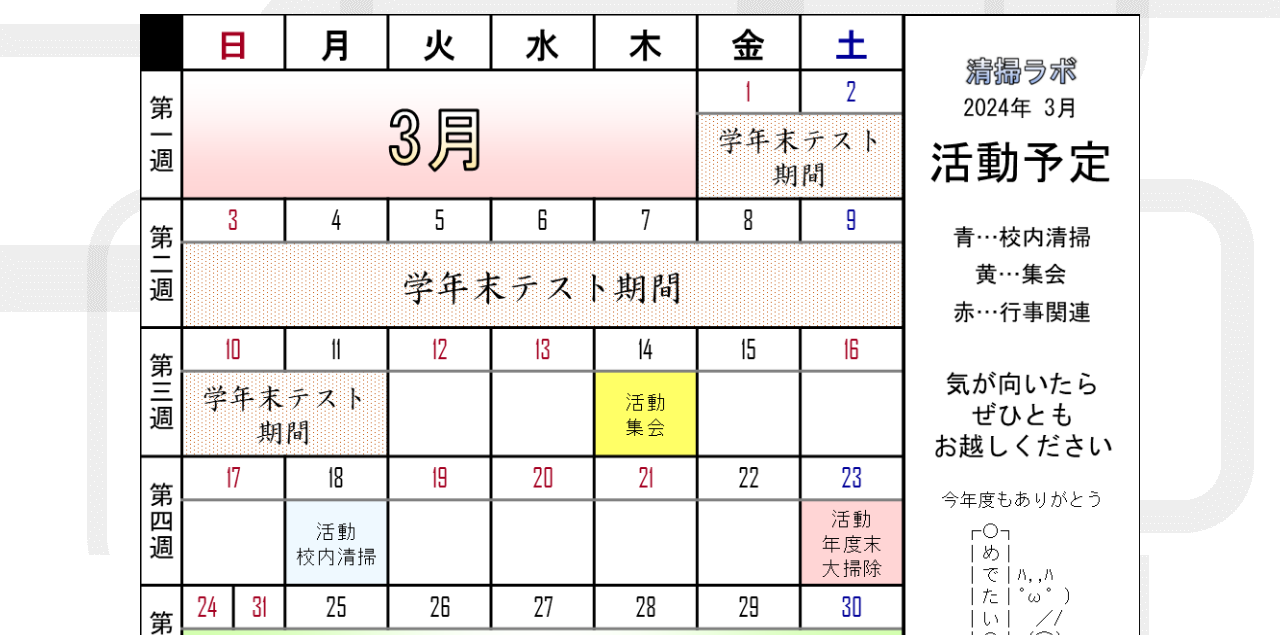
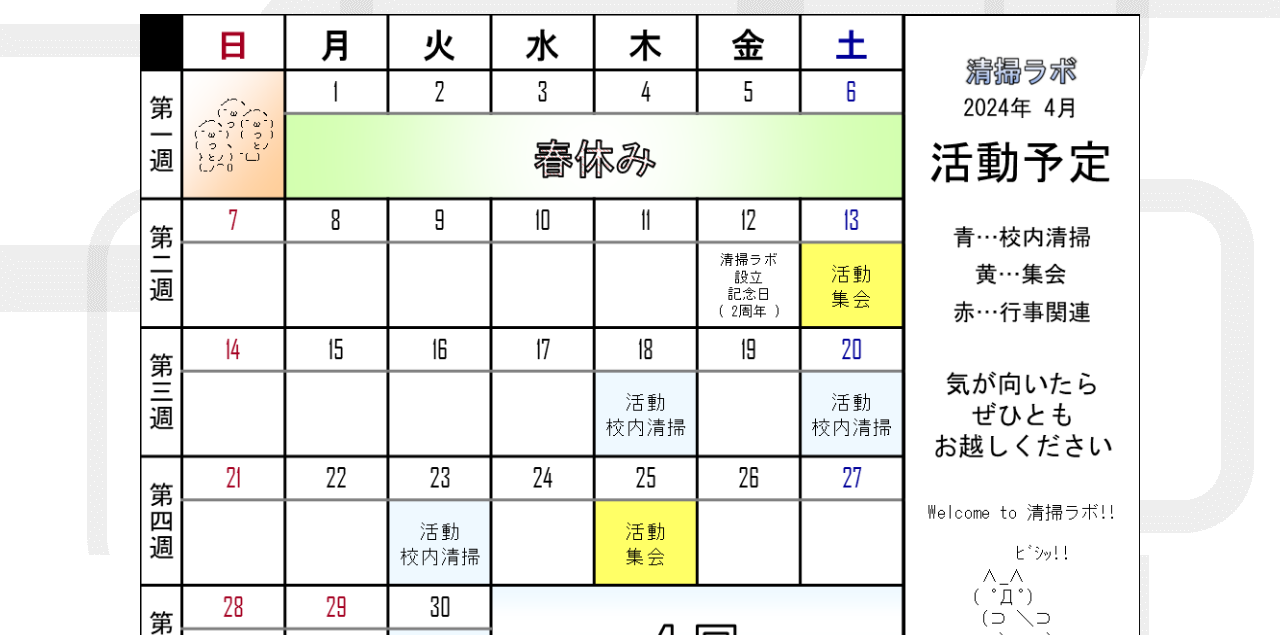
Before and after one commit to ATARO-QQQ/YSCL-schedule-test-beta-1, a plain HTML site: page index.html in a window 1280 px wide. Shown: the part 165-800 px from the top of the page. Drawn offline with Linux system fonts and the light colour scheme.

Commit message:
Update index.html

```diff
--- a/index.html
+++ b/index.html
@@ -12,7 +12,7 @@
 <p> </p>
 <p> </p>
 <body>
-    <center><img src="清掃ラボ 予定表 2024 3 仮1.png" width="1000" height="700"></center>
+    <center><img src="清掃ラボ 予定表 2024 4 仮1.png" width="1000" height="700"></center>
 </body>
 <p> </p>
 <p> </p>
```
